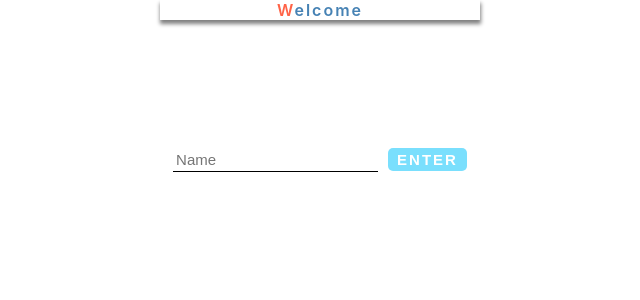
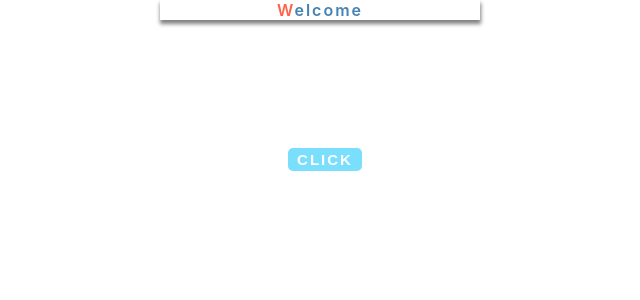
Before and after one commit to annusingh2403/converter, a React (Create React App) app: page / in a window 1280 px wide. Shown: the top 300 px of the page, without its empty margins (320-960 px from the left). Built offline with nearby package versions, Linux system fonts and the light colour scheme.

Commit message:
new greeting

```diff
--- a/src/App.css
+++ b/src/App.css
@@ -54,5 +54,6 @@
 
 .name {
   margin-top: 5rem;
-  text-transform: uppercase;
+  /* text-transform: uppercase; */
+  font-size: 2rem;
 }
--- a/src/App.js
+++ b/src/App.js
@@ -19,10 +19,11 @@ function App() {
             <p style={{boxShadow: '0px 3px 4px .5px gray',width: '20rem',margin: '0 auto'}}><span style={{color: "tomato"}}>W</span>elcome</p>
         </div>
         <div className='minione'>
-            <input type="text" placeholder='Name' onChange={handleInput}/>
-            <button type='submit' onClick={() => setPrint(true)}>enter</button>
+            {/* <input type="text" placeholder='Name' onChange={handleInput}/> */}
+            <button type='submit' onClick={() => setPrint(true)}>Click</button>
             <div className='name'>
-                {print ? <div>  <img style={{width: '10rem'}} src="https://scontent.fbho4-1.fna.fbcdn.net/v/t39.30808-6/279926330_1376922682807728_1599240952028023856_n.jpg?_nc_cat=103&ccb=1-7&_nc_sid=e3f864&_nc_ohc=0DpXo-zbslwAX8CKvhL&_nc_ht=scontent.fbho4-1.fna&oh=00_AT9GtFpmw9V1p5LI6g_poRjnMUxNhJOsw75uOao67i4fGw&oe=633A5819" alt="" /><br/> <span style={{color:'steelblue',fontFamily: 'Dancing Script',fontSize: '35px',marginLeft: '10px'}}><br/> {name}</span></div> : null}
+                {/* {print ? <div>  <img style={{width: '10rem'}} src="https://scontent.fbho4-1.fna.fbcdn.net/v/t39.30808-6/279926330_1376922682807728_1599240952028023856_n.jpg?_nc_cat=103&ccb=1-7&_nc_sid=e3f864&_nc_ohc=0DpXo-zbslwAX8CKvhL&_nc_ht=scontent.fbho4-1.fna&oh=00_AT9GtFpmw9V1p5LI6g_poRjnMUxNhJOsw75uOao67i4fGw&oe=633A5819" alt="" /><br/> <span style={{color:'steelblue',fontFamily: 'Dancing Script',fontSize: '35px',marginLeft: '10px'}}><br/> {name}</span></div> : null} */}
+                {print ? <div>So jao bhaiya ji 😴 Good Night</div> : null}
             </div>
         </div>
       </div>
```
